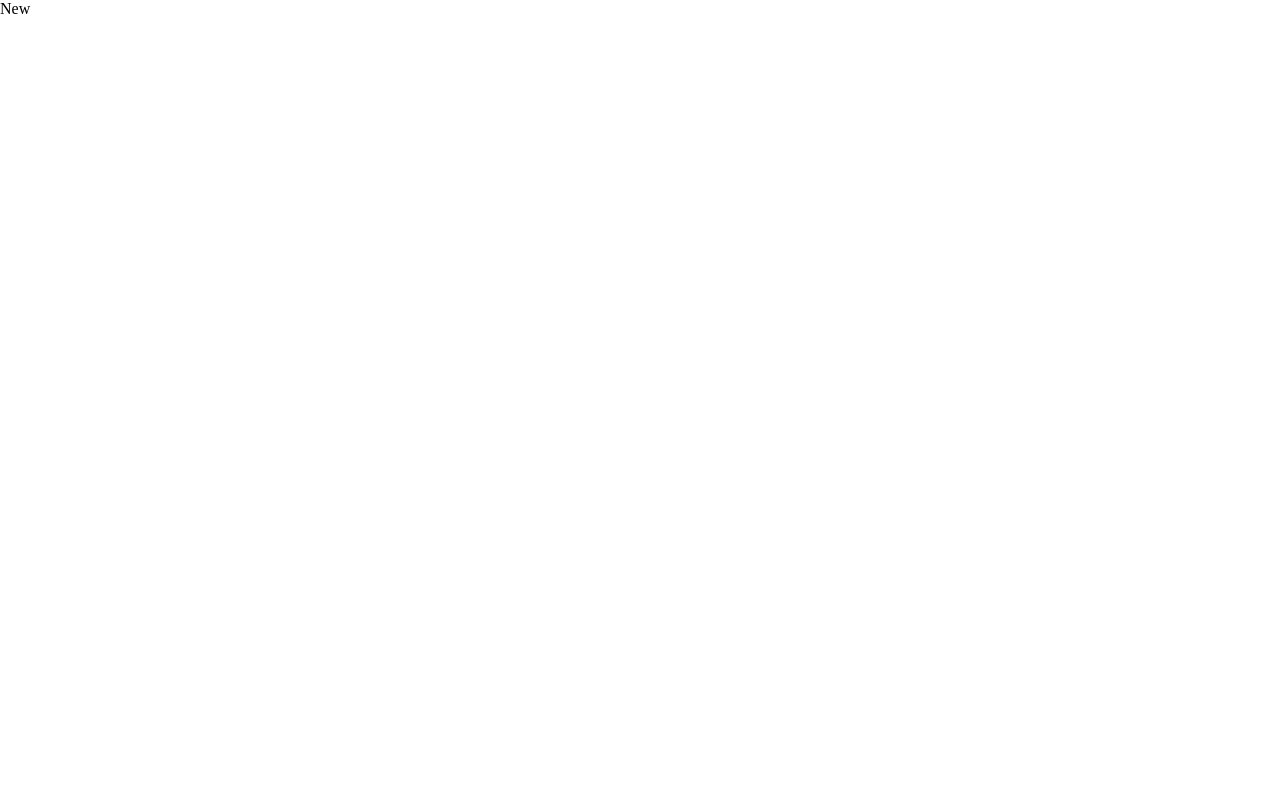
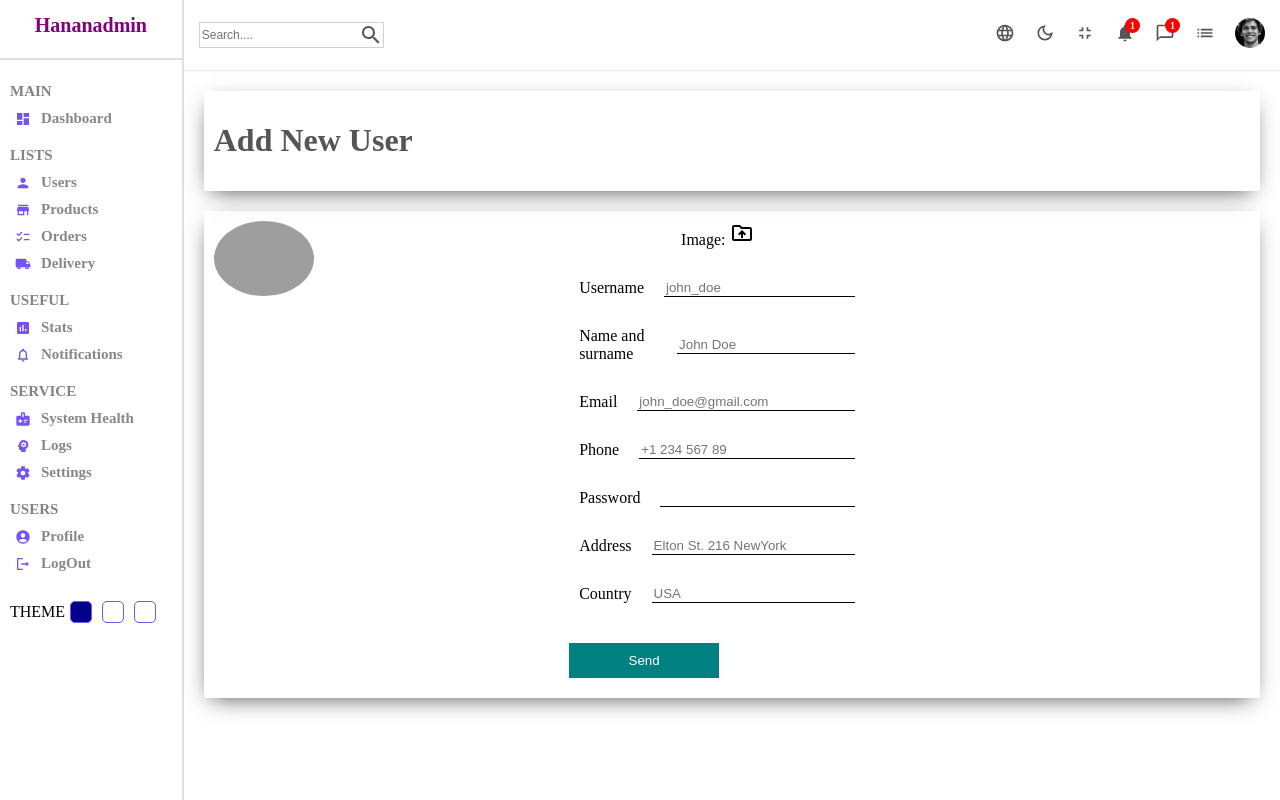
Before and after one commit to Hanan1413/admin-dashboard, a React (Vite) app: page /users/new in a window 1280 px wide. Built offline with nearby package versions, Linux system fonts and the light colour scheme; grey boxes are pictures that could not be loaded.

Commit message:
update new component

```diff
--- a/src/pages/new/New.jsx
+++ b/src/pages/new/New.jsx
@@ -4,10 +4,61 @@ import SideBar from "../../components/sidebar/SideBar";
 import "./new.scss";
 import { useState } from "react";
 
-function New() {
+function New({ inputs, title }) {
+  const [file, setFile] = useState("");
+  console.log(file);
   return (
-    <div>
-      New
+    <div className="new">
+      <div className="sidebar">
+        <SideBar />
+      </div>
+
+      <div className="newContainer">
+        <Navbar />
+
+        <div className="top">
+          <h1>Add New User</h1>
+        </div>
+        <div className="bottom">
+          <div className="left">
+            <img
+              // if there is a file create new objet image else show camera img
+              src={
+                file
+                  ? URL.createObjectURL(file)
+                  : "https://encrypted-tbn0.gstatic.com/images?q=tbn:ANd9GcRbTdQ0ra7S-RibQhYh29B11td8QQ1wr3hYoA&s"
+              }
+              alt="camera"
+            />
+          </div>
+          <div className="right">
+            <form>
+              <div className="formInput">
+                <label htmlFor="file">
+                  Image: <DriveFolderUploadOutlined className="icon" />
+                </label>
+                <input
+                  type="file"
+                  id="file"
+                  onChange={(e) => setFile(e.target.files[0])}
+                  style={{ display: "none" }}
+                />
+              </div>
+
+              {inputs.map((input) => {
+                return (
+                  <div className="formInput" key={input.id}>
+                    <label> {input.label} </label>
+                    <input type={input.typ} placeholder={input.placeholder} />
+                  </div>
+                );
+              })}
+
+              <button className="btn">Send</button>
+            </form>
+          </div>
+        </div>
+      </div>
     </div>
   );
 }
```
